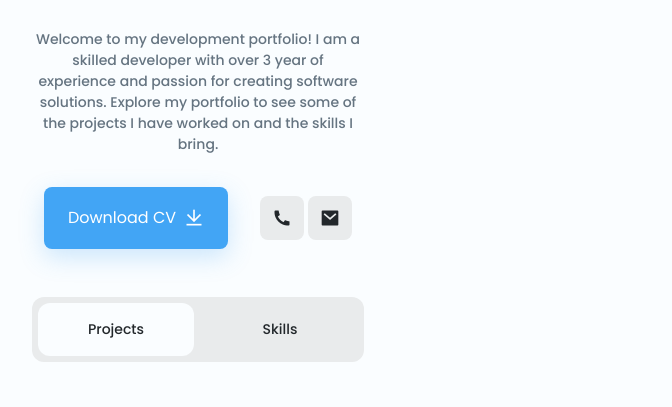
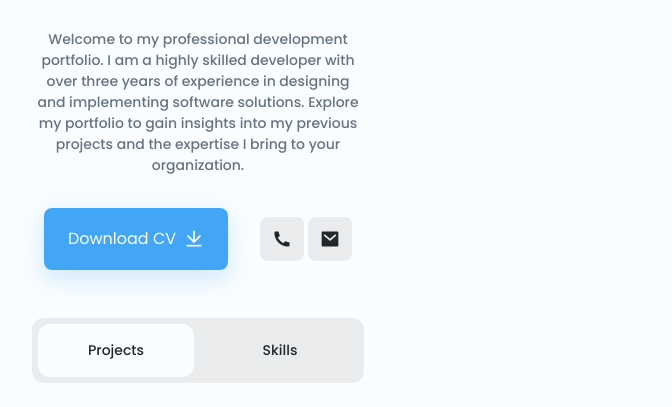
Before and after one commit to HanChoThar/myPortfolio, a plain HTML site: page index.html in a window 1280 px wide. Shown: the part 328-735 px from the top of the page, without its empty margins (442-1114 px from the left). Drawn offline with nearby package versions, Linux system fonts and the light colour scheme.

Commit message:
text change

```diff
--- a/index.html
+++ b/index.html
@@ -88,9 +88,7 @@
 
                 <div class="profile__info">
                     <div class="profile__info-description">
-                        Welcome to my development portfolio! I am a skilled developer with over 3 year of experience and passion for creating
-                        software solutions. Explore my portfolio to see some
-                        of the projects I have worked on and the skills I bring.
+                        Welcome to my professional development portfolio. I am a highly skilled developer with over three years of experience in designing and implementing software solutions. Explore my portfolio to gain insights into my previous projects and the expertise I bring to your organization.
                     </div>
                     <!-- <div class="profile__info-group">
                         <h3 class="profile__info-number">1.5</h3>
```
